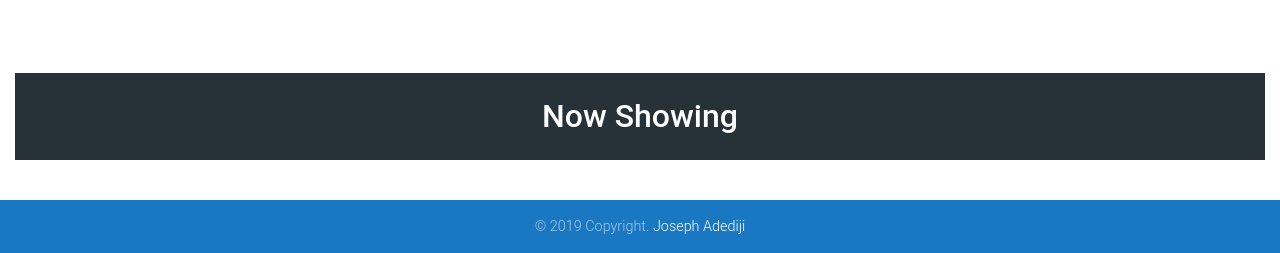
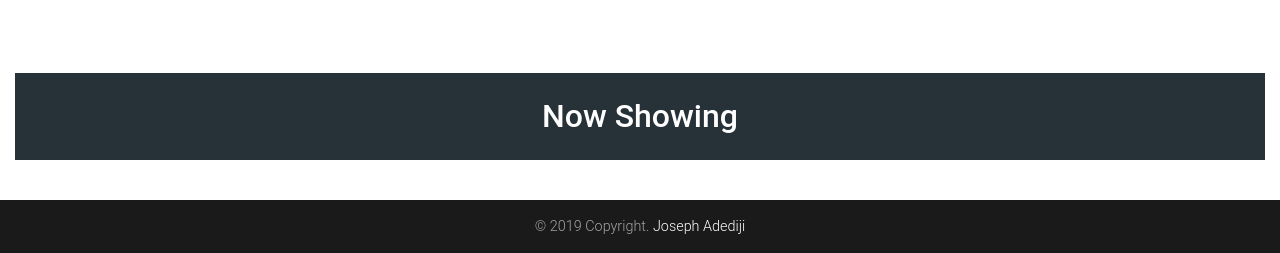
Before and after one commit to josylad/Movie-Watchlist, a Flask app: template app/templates/index.html in a window 1280 px wide. Shown: the part 724-977 px from the top of the page. Run offline with Flask 2, Linux system fonts and the light colour scheme; the template is opened without the code that fills it, so the values that code supplies are empty; parts of the project's set-up code (start-up, migrations or seed data) failed here and were passed over; some libraries are stand-ins or nearby versions.

Commit message:
Update the base html file and add footer

```diff
--- a/app/templates/base.html
+++ b/app/templates/base.html
@@ -38,11 +38,11 @@
 
         {% endblock%}
         <!-- Footer -->
-<footer class="page-footer font-small blue">
+<footer class="page-footer font-small bg-dark">
 
         <!-- Copyright -->
         <div class="footer-copyright text-center py-3">© 2019 Copyright.
-          <a href="https://github.com/josyald"> Joseph Adediji</a>
+          <a href="https://github.com/josylad"> Joseph Adediji</a>
         </div>
         <!-- Copyright -->
 
```
